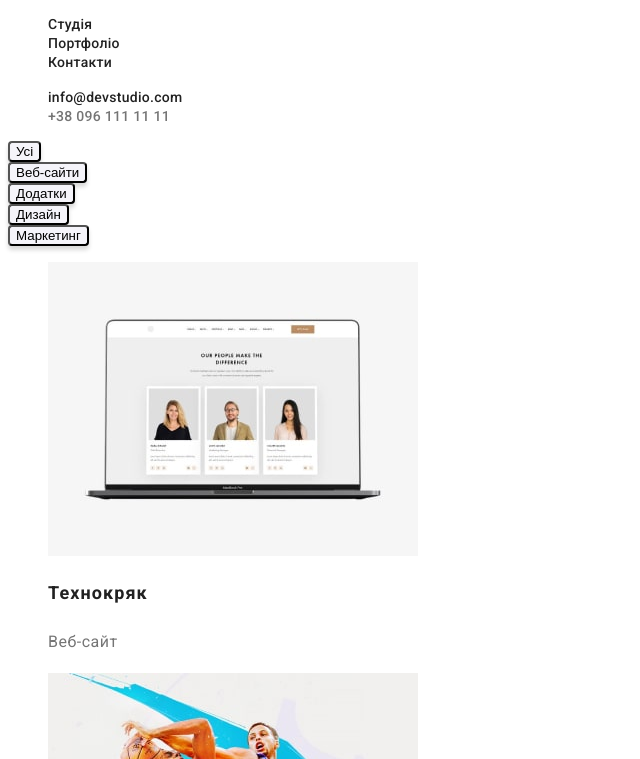
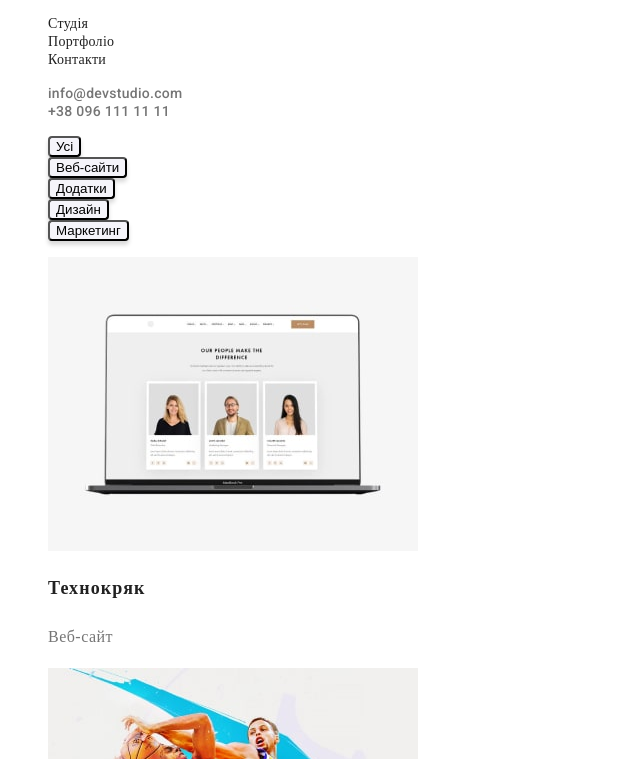
Before and after one commit to VanoLogin/goit-markup-hw-02, a plain HTML site: page portfolio.html in a window 1280 px wide. Shown: the part 41-800 px from the top of the page, without its empty margins (0-640 px from the left). Drawn offline with Linux system fonts and the light colour scheme.

Commit message:
change16.11

```diff
--- a/css/styles.css
+++ b/css/styles.css
@@ -5,9 +5,15 @@
     --color-p-text: #757575;
 }
 body{
-    font-family: "Roboto", 'Raleway';
+    color: var(--primary-header-color)
+    font-family: "Roboto", 'Raleway', "Open Sans", Verdana, sans-serif;
     background-color: var(--primary-header-color);
     list-style-type: none
+    letter-spacing: inherit
+    line-height: inherit
+    font-size: 16px;
+
+
 }
 link {
     text-decoration: none;
@@ -45,28 +51,25 @@ li, ul, h1, h2, a {
     letter-spacing: 0.02em;
     color: var(--second-primary-color);
 }
-.header-tel {
+.address-link {
+    font-family: 'Roboto';
+    font-style: normal;
     font-weight: 500;
     font-size: 14px;
     line-height: 1.14;
     letter-spacing: 0.02em;
     color: var(--color-p-text);
 }
-.header-email {
-    font-weight: 500;
-    font-size: 14px;
-    line-height: 1.14;
-    letter-spacing: 0.02em;
-    color: var(--second-primary-color);
-}
-.header-email:hover,
-.header-tel:hover,
+.address-link:hover,
 .header-link:hover {
    color: var(--logo-color-button);
 }
 
 
 /* -------------hero---------------- */
+.hero {
+    background-color: #2F303A;
+}
 .title {
     font-family: 'Roboto' sans-serif;
     font-weight: 900;
@@ -76,7 +79,6 @@ li, ul, h1, h2, a {
     letter-spacing: 0.06em;
     text-transform: uppercase;
     color: var(--primary-header-color);
-    background-color: #2F303A;
 }
 .hero-btn {
     font-family: inherit;
@@ -156,6 +158,9 @@ button {
 address-list, a {
     font-style: normal;
 }
+address-list, a:hover {
+    color: var(--logo-color-button);
+}
 .logo-footer{
     font-family: 'Raleway';
     color: var(--logo-color-button);
@@ -185,24 +190,6 @@ address-list, a {
     padding: 0;
 
 }
-.footer-link-email{
-    font-weight: 400;
-    font-size: 14px;
-    line-height: 24px;
-    letter-spacing: 0.03em;
-    color: rgba(255, 255, 255, 0.6);
-    padding: 0;
-
-}
-.footer-link-tel{
-    font-weight: 400;
-    font-size: 14px;
-    line-height: 24px;
-    letter-spacing: 0.03em;
-    color: rgba(255, 255, 255, 0.6);
-    padding: 0;
-
-}
 /* ----------------------------Portfolio-------------------------- */
 .button-portfolio {
     background: #F5F4FA;
--- a/portfolio.html
+++ b/portfolio.html
@@ -1,5 +1,5 @@
 <!DOCTYPE html>
-<html lang="en">
+<html lang="uk">
 <head>
     <meta charset="UTF-8">
     <meta http-equiv="X-UA-Compatible" content="IE=edge">
@@ -20,26 +20,26 @@
                     <li><a href="" class="header-link link">Контакти</a></li>
                 </ul>
                 <ul>
-                    <li><a href="mailto:info@devstudio.com" class="header-email">info@devstudio.com</a></li>
-                    <li><a href="tell:+380961111111" class="header-tel link">+38 096 111 11 11</a></li>
+                    <li><a href="mailto:info@devstudio.com" class="address-link">info@devstudio.com</a></li>
+                    <li><a href="tell:+380961111111" class="address-link">+38 096 111 11 11</a></li>
                 </ul>
             </nav>
         </header>
         <!-----------------MAIN------------ -->
         <main>
-            <section>
-                <div>
-                    <a href=""></a><button type="button" class="button-portfolio">Усі</button></div>
-                <div>
-                    <a href=""></a><button type="button" class="button-portfolio">Веб-сайти</button></div>
-                <div>
-                    <a href=""></a><button type="button" class="button-portfolio">Додатки</button></div>
-                <div>
-                    <a href=""></a><button type="button" class="button-portfolio">Дизайн</button></div>
-                <div>
-                    <a href=""></a><button type="button" class="button-portfolio">Маркетинг</button></div>
-            </section>
             <section class="portfolio">
+                <ul>
+                    <li>
+                    <a href=""></a><button type="button" class="button-portfolio">Усі</button></li>
+                    <li>
+                    <a href=""></a><button type="button" class="button-portfolio">Веб-сайти</button></li>
+                    <li>
+                    <a href=""></a><button type="button" class="button-portfolio">Додатки</button></li>
+                    <li>
+                    <a href=""></a><button type="button" class="button-portfolio">Дизайн</button></li>
+                    <li>
+                    <a href=""></a><button type="button" class="button-portfolio">Маркетинг</button></li>
+                </ul>
                 <ul class="portfolio list">
                     <li class="portfolio-items">
                         <img src="./images.portfolio/img_1.jpg" alt="Веб-сайт" width="370">
@@ -95,8 +95,8 @@
             <address class="footer-address">
                 <ul class="address-list">
                     <li><a href="https://www.google.com/maps/" class="footer-link-adress">м. Київ, пр-т Лесі Українки, 26</a></li>
-                    <li><a href="mailto:info@devstudio.com" class="footer-link-email">info@devstudio.com</a></li>
-                    <li><a href="tell:+380961111111" class="footer-link-tel">+38 096 111 11 11</a></li>
+                    <li><a href="mailto:info@devstudio.com" class="address-link">info@devstudio.com</a></li>
+                    <li><a href="tell:+380961111111" class="address-link">+38 096 111 11 11</a></li>
                 </ul>
             </address>
         </footer>
```
Also changed, not shown: index.html (+5 -5 lines).
